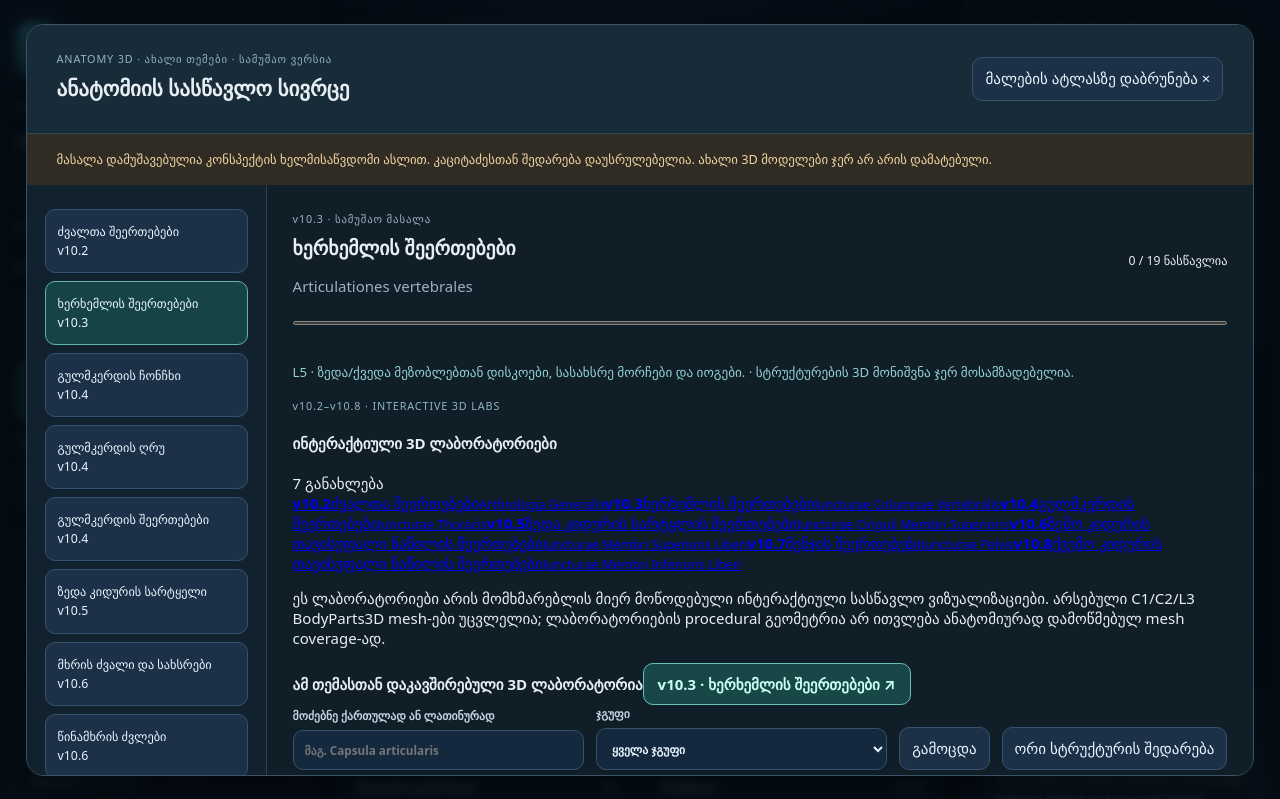
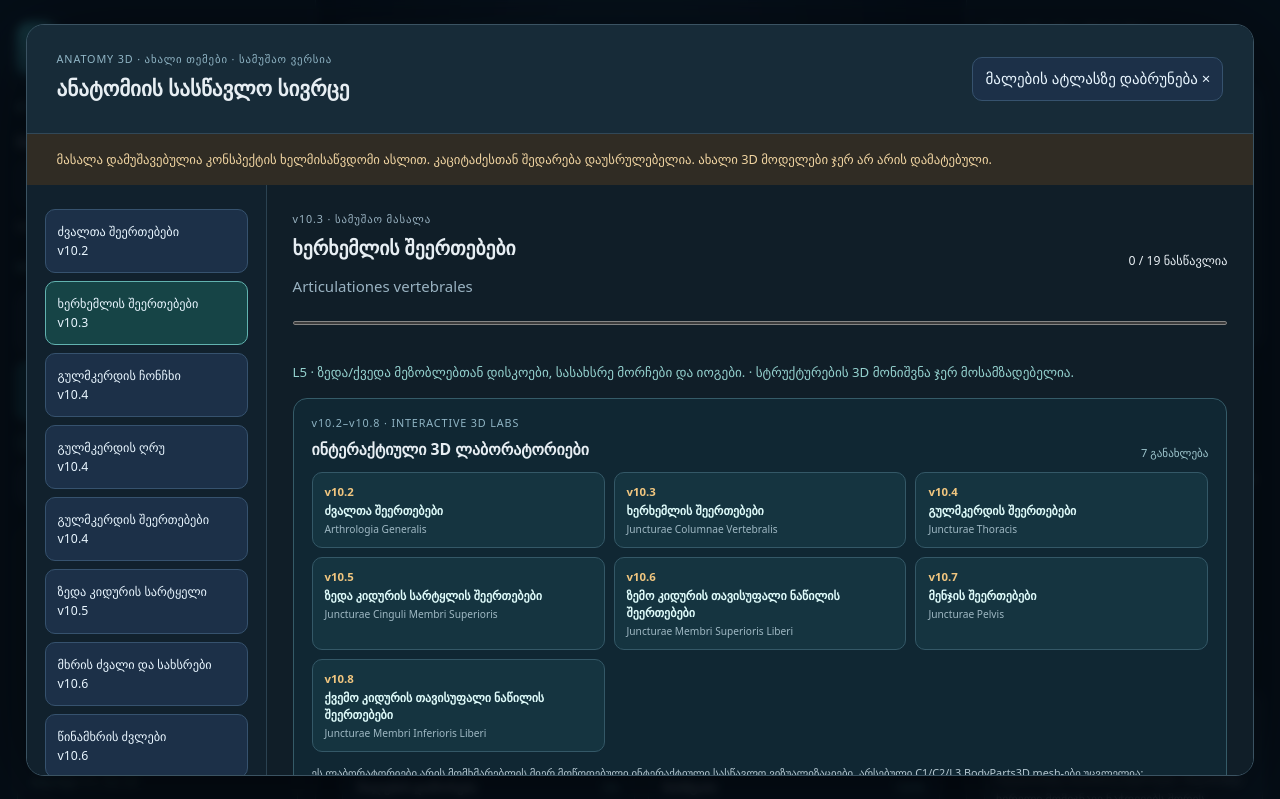
Before and after one commit to mirvelX/Anatomy3D, a website with bundled scripts: page index.html in a window 1280 px wide. Both pictures are taken after a click on the button "Connections · შეერთებების სწავლა". Shown: the top 799 px of the page. Built offline with nearby package versions, Linux system fonts and the light colour scheme.

Commit message:
v10.8: style lab update navigation

```diff
--- a/styles/curriculum.css
+++ b/styles/curriculum.css
@@ -24,3 +24,15 @@
 .curriculum-lab-link{display:inline-flex;align-items:center;justify-content:center;min-height:42px;padding:10px 14px;border:1px solid #69beb7;border-radius:10px;color:#c7fff3;background:#174847;text-decoration:none;font-weight:700;white-space:nowrap}
 .curriculum-lab-link:hover{background:#205b58}
 @media(max-width:700px){.curriculum-lab{align-items:stretch;flex-direction:column}.curriculum-lab-link{width:100%}}
+
+.curriculum-labs{border:1px solid #355b68;border-radius:14px;background:#102733;padding:16px 18px;margin:0 0 20px}
+.curriculum-labs-head{display:flex;justify-content:space-between;align-items:end;gap:14px;margin-bottom:12px}.curriculum-labs-head h4{margin:2px 0 0;font-size:1.05rem}.curriculum-labs-head>span{font-size:.74rem;color:#9ec6ce}
+.curriculum-lab-grid{display:grid;grid-template-columns:repeat(3,minmax(0,1fr));gap:9px}
+.curriculum-lab-card{display:flex;flex-direction:column;gap:3px;min-width:0;padding:11px 12px;border:1px solid #345867;border-radius:10px;background:#153440;color:#dffbfa;text-decoration:none}
+.curriculum-lab-card:hover{background:#1c4652;border-color:#69beb7}.curriculum-lab-card b{color:#f1c67f;font-size:.76rem}.curriculum-lab-card span{font-weight:700;font-size:.8rem}.curriculum-lab-card small{color:#9fb8c3;font-size:.68rem;overflow-wrap:anywhere}
+.curriculum-lab-disclaimer{margin:12px 0 0;color:#b6c8d1;font-size:.72rem;line-height:1.65}
+.curriculum-lab-current{display:flex;align-items:center;gap:10px;flex-wrap:wrap;margin:-8px 0 18px;padding:10px 12px;border-left:3px solid #69beb7;background:#15303b;border-radius:7px}.curriculum-lab-current strong{font-size:.78rem;margin-right:auto}
+.curriculum-lab-link{display:inline-flex;align-items:center;justify-content:center;min-height:38px;padding:8px 12px;border:1px solid #69beb7;border-radius:9px;color:#c7fff3;background:#174847;text-decoration:none;font-size:.76rem;font-weight:700}
+.curriculum-lab-link:hover{background:#205b58}
+@media(max-width:950px){.curriculum-lab-grid{grid-template-columns:repeat(2,minmax(0,1fr))}}
+@media(max-width:560px){.curriculum-lab-grid{grid-template-columns:1fr}.curriculum-labs-head{align-items:start;flex-direction:column}}
```
